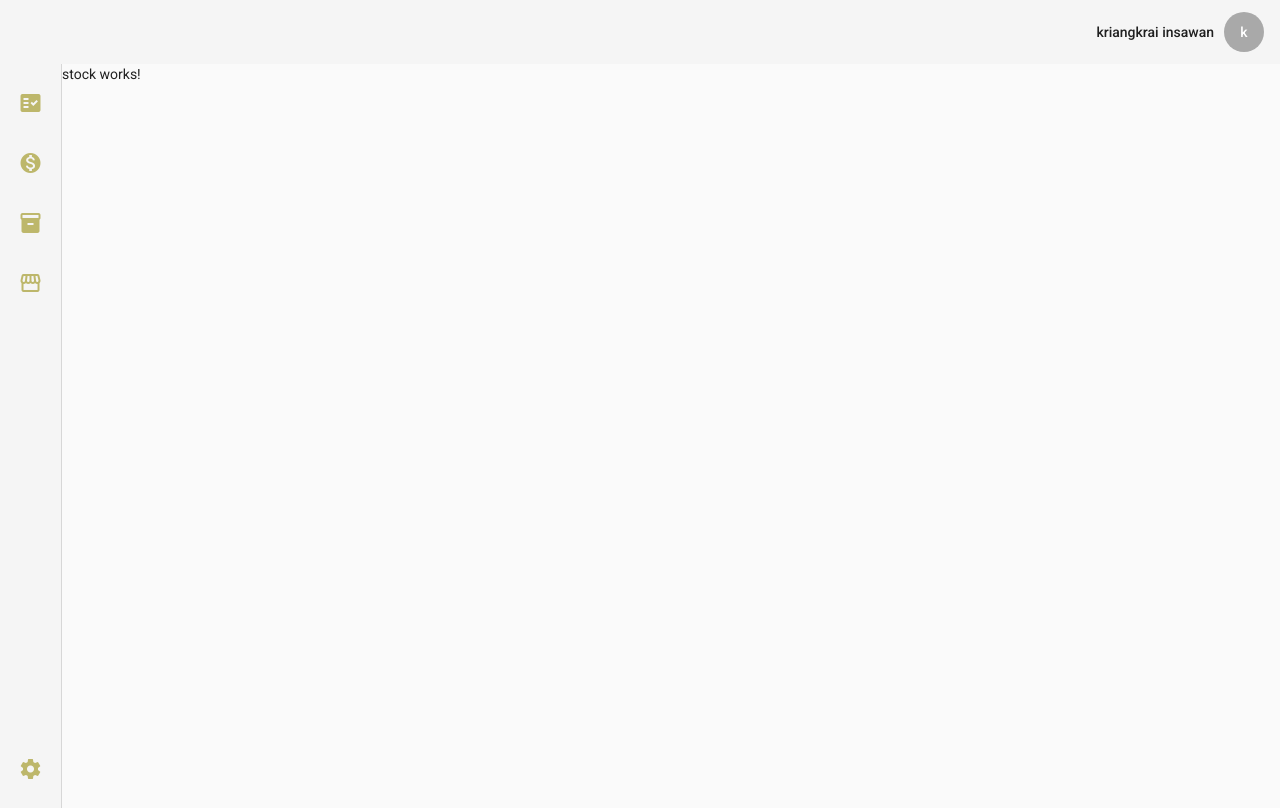
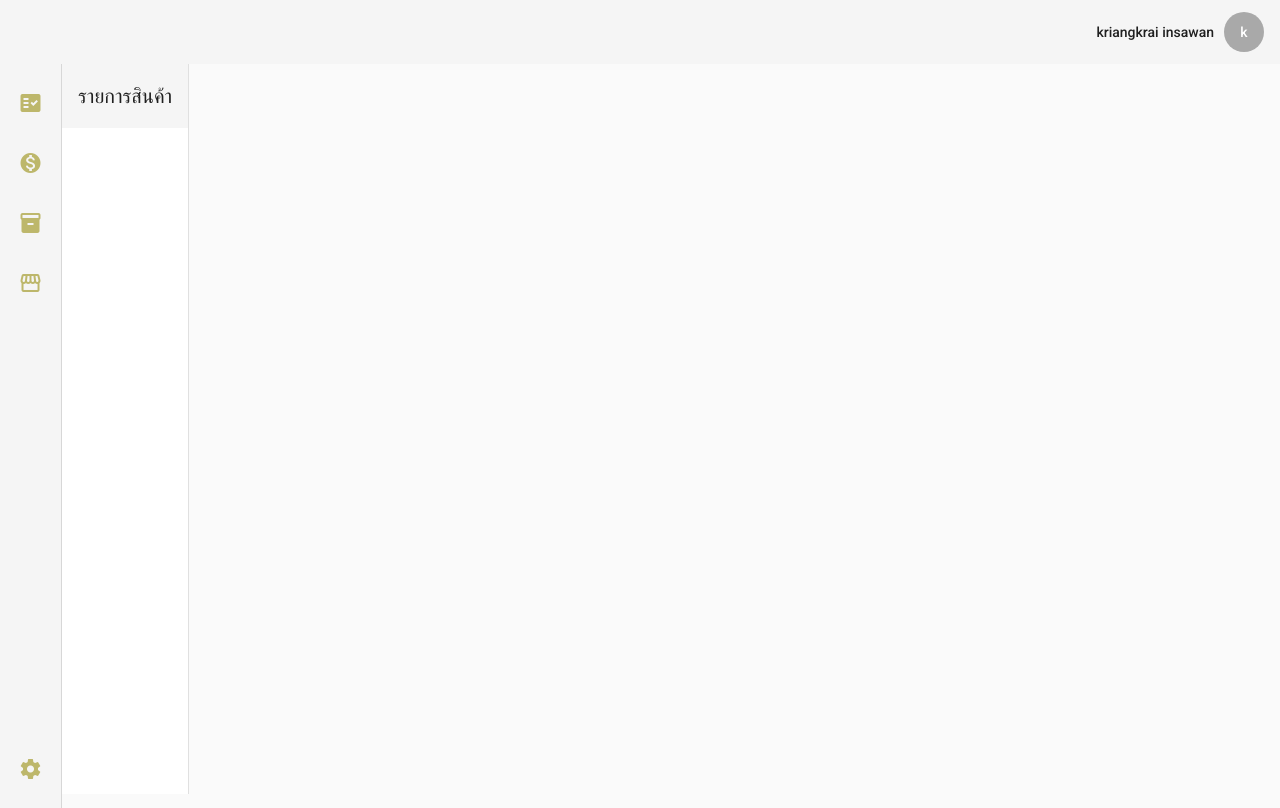
Before and after one commit to yothinn/TraineeProject, an Angular app in the folder Web/trainee-project/: page /stock in a window 1280 px wide. Built offline with nearby package versions, Linux system fonts and the light colour scheme.

Commit message:
html-stock

```diff
--- a/Web/trainee-project/src/app/modules/stock/stock.component.html
+++ b/Web/trainee-project/src/app/modules/stock/stock.component.html
@@ -1 +1,12 @@
-<p>stock works!</p>
+<mat-drawer-container class="stock-container">
+    <mat-drawer fxLayout="column" class="stock-left-panel" mode="side" opened="true" position="start">
+        <mat-toolbar class="mat-toolbar-left">
+            <div fxFill fxLayout="row" fxLayoutAlign="start center">
+                <div fxFlex="1 0 auto" fxLayout="row" fxLayoutAlign="start center">
+                    <span name="mat-toolbar-left">รายการสินค้า</span>
+                </div>
+
+            </div>
+        </mat-toolbar>
+    </mat-drawer>
+</mat-drawer-container>
--- a/Web/trainee-project/src/app/modules/stock/stock.component.scss
+++ b/Web/trainee-project/src/app/modules/stock/stock.component.scss
@@ -0,0 +1,17 @@
+.stock-container{
+    width: 100%;
+    height: calc(100vh - 70px);
+
+    .contact-left-panel {
+        width: 20%;
+        overflow: hidden !important;
+
+        .mat-toolbar-left {
+            font-size: 1.1rem;
+            height: 48px;
+            padding-right: 5px;
+          }
+    }
+
+
+}
```
